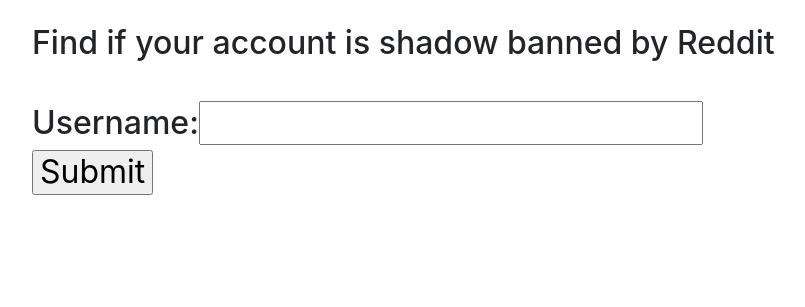
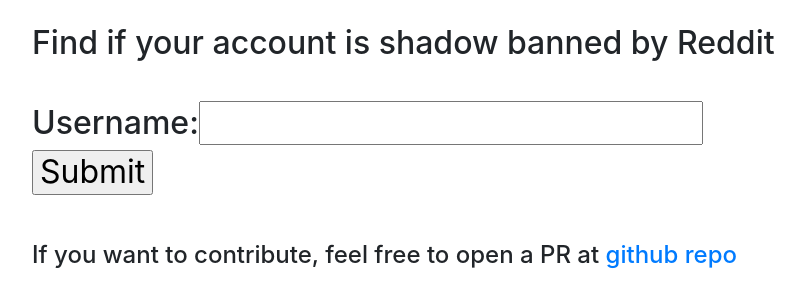
Before and after one commit to talhaanwarch/redditshadowban, a Django app: page / in a window 1280 px wide. Shown: the top 307 px of the page, without its empty margins (223-1028 px from the left). Run offline with Django 3.2, Linux system fonts and the light colour scheme; some libraries are stand-ins or nearby versions.

Commit message:
Update home.html

```diff
--- a/sub_app/templates/home.html
+++ b/sub_app/templates/home.html
@@ -26,6 +26,7 @@
 
 	<br>
 	<h3> {{ output }} </h3>
+  <h4> If you want to contribute, feel free to open a PR at <a href="https://github.com/talhaanwarch/redditshadowban">github repo</a> </h4>
 	</div>
   </body>
 </html>
```
